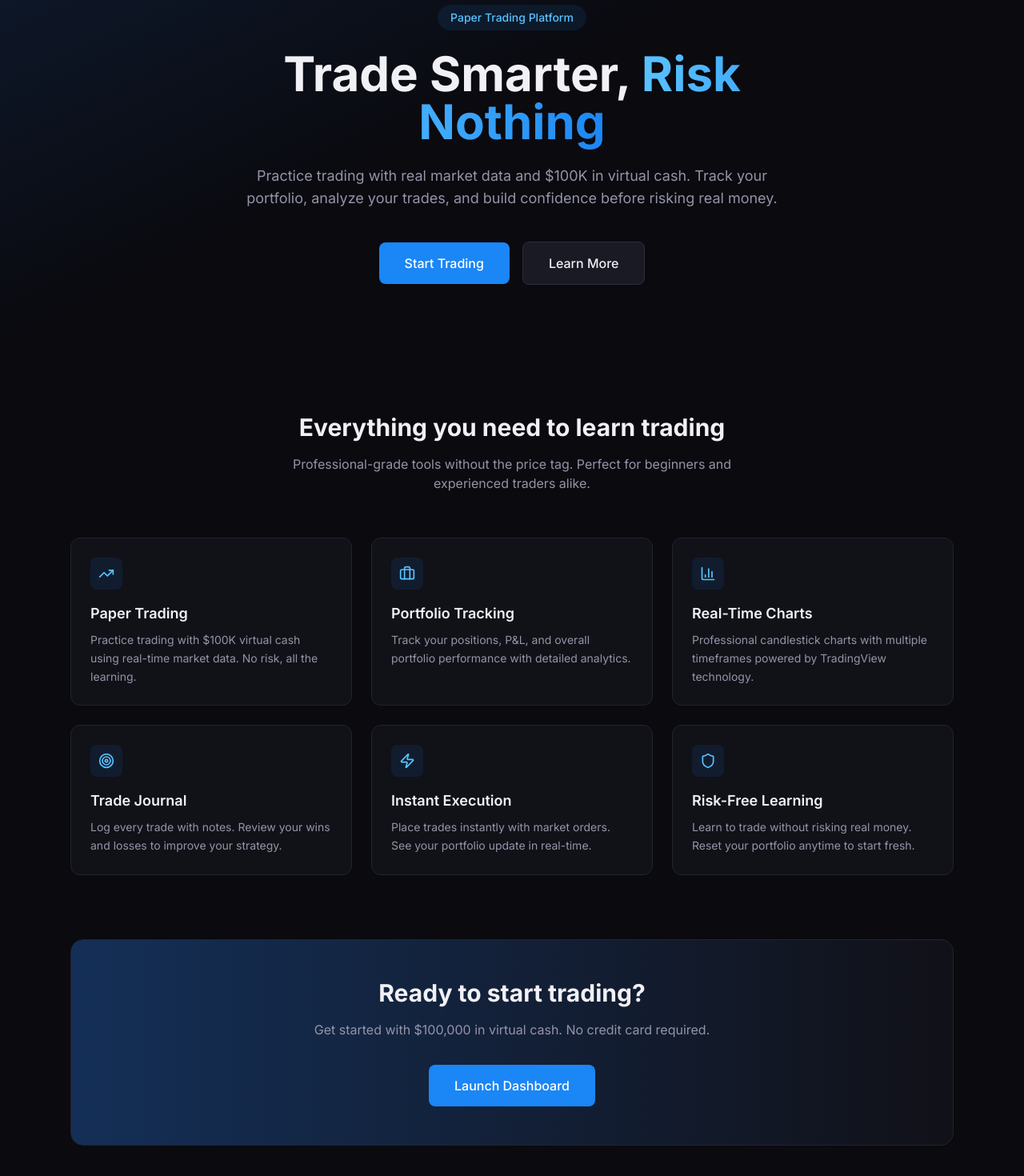
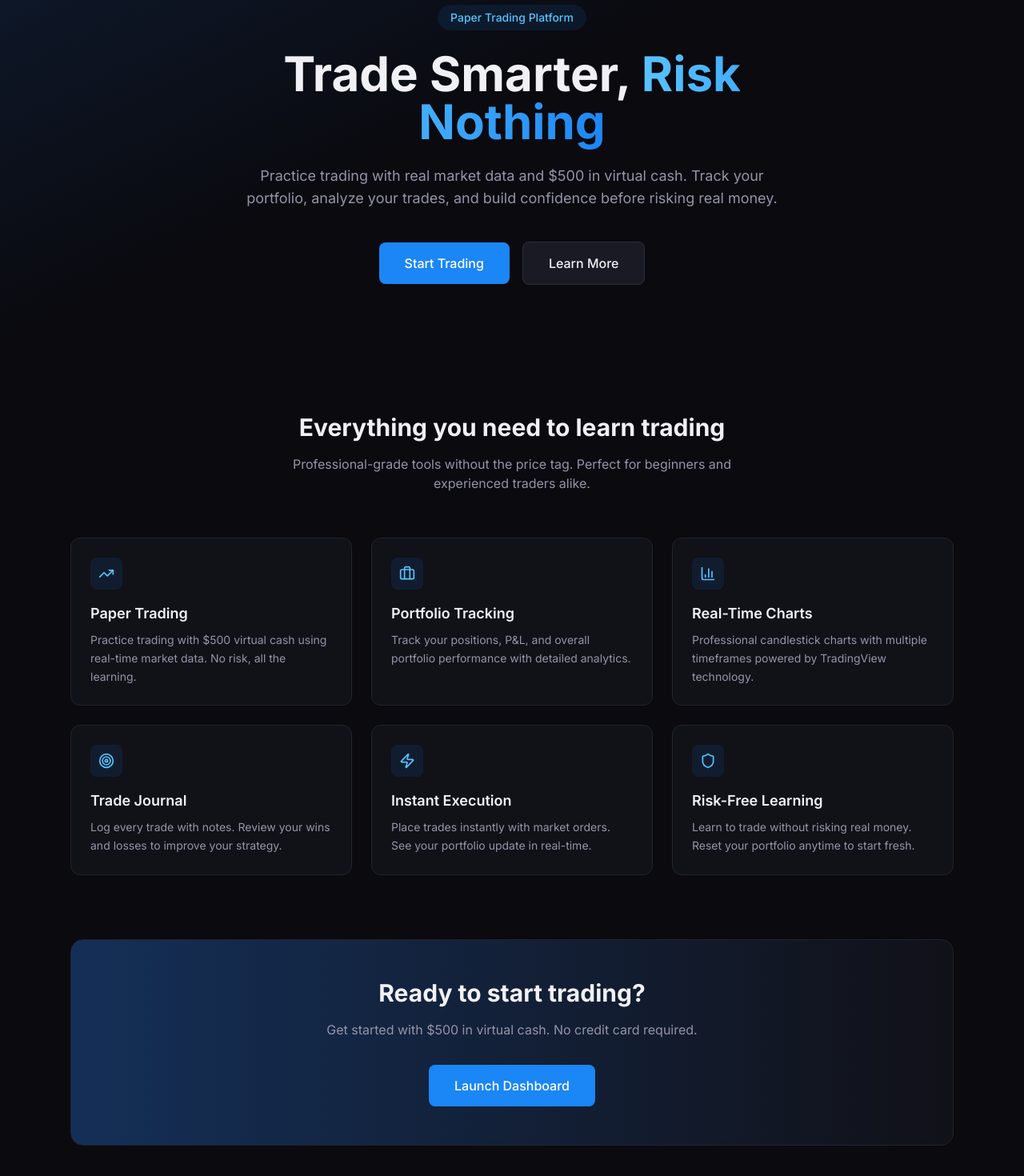
Before and after one commit to philipoolivier/ai-trader, a Next.js app: page / in a window 1280 px wide. Shown: the part 194-1664 px from the top of the page at 80% size. Built offline with nearby package versions, Linux system fonts and the light colour scheme.

Commit message:
Fix lightweight-charts API and change starting balance to $500
- Use addCandlestickSeries/addHistogramSeries (v4 API)
- Change paper trading starting balance from $100K to $500

Co-Authored-By: Claude Opus 4.6 (1M context) <noreply@anthropic.com>

```diff
--- a/src/app/api/portfolio/route.ts
+++ b/src/app/api/portfolio/route.ts
@@ -2,7 +2,7 @@ import { NextResponse } from 'next/server'
 import { supabase } from '@/lib/supabase'
 
 const DEFAULT_USER_ID = 'default-user'
-const INITIAL_BALANCE = 100000
+const INITIAL_BALANCE = 500
 
 export async function GET() {
   try {
@@ -79,7 +79,7 @@ export async function DELETE() {
       await supabase.from('portfolio_snapshots').delete().eq('portfolio_id', portfolio.id)
       await supabase
         .from('portfolios')
-        .update({ cash_balance: INITIAL_BALANCE })
+        .update({ cash_balance: INITIAL_BALANCE, initial_balance: INITIAL_BALANCE })
         .eq('id', portfolio.id)
     }
 
--- a/src/app/dashboard/page.tsx
+++ b/src/app/dashboard/page.tsx
@@ -79,8 +79,8 @@ export default function DashboardPage() {
 
   const positionsValue = positionsWithQuotes.reduce((sum, p) => sum + p.market_value, 0)
   const totalValue = (data?.portfolio?.cash_balance || 0) + positionsValue
-  const totalPnl = totalValue - (data?.portfolio?.initial_balance || 100000)
-  const totalPnlPercent = (totalPnl / (data?.portfolio?.initial_balance || 100000)) * 100
+  const totalPnl = totalValue - (data?.portfolio?.initial_balance || 500)
+  const totalPnlPercent = (totalPnl / (data?.portfolio?.initial_balance || 500)) * 100
   const unrealizedPnl = positionsWithQuotes.reduce((sum, p) => sum + p.unrealized_pnl, 0)
 
   const closedTrades = (data?.trades || []).filter((t) => t.side === 'sell' && t.pnl !== null)
--- a/src/app/dashboard/portfolio/page.tsx
+++ b/src/app/dashboard/portfolio/page.tsx
@@ -81,7 +81,7 @@ export default function PortfolioPage() {
   }, [fetchData])
 
   const handleReset = async () => {
-    if (!confirm('Reset your portfolio to $100,000? All trades and positions will be deleted.')) return
+    if (!confirm('Reset your portfolio to $500? All trades and positions will be deleted.')) return
     setResetting(true)
     try {
       await fetch('/api/portfolio', { method: 'DELETE' })
--- a/src/app/page.tsx
+++ b/src/app/page.tsx
@@ -12,7 +12,7 @@ const features = [
   {
     icon: TrendingUp,
     title: 'Paper Trading',
-    description: 'Practice trading with $100K virtual cash using real-time market data. No risk, all the learning.',
+    description: 'Practice trading with $500 virtual cash using real-time market data. No risk, all the learning.',
   },
   {
     icon: Briefcase,
@@ -77,7 +77,7 @@ export default function LandingPage() {
               </span>
             </h1>
             <p className="text-lg text-text-secondary mb-10 max-w-2xl mx-auto">
-              Practice trading with real market data and $100K in virtual cash.
+              Practice trading with real market data and $500 in virtual cash.
               Track your portfolio, analyze your trades, and build confidence before risking real money.
             </p>
             <div className="flex items-center justify-center gap-4">
@@ -128,7 +128,7 @@ export default function LandingPage() {
         <div className="bg-gradient-to-r from-brand-950 to-surface-1 rounded-2xl border border-surface-3 p-12 text-center">
           <h2 className="text-3xl font-bold text-text-primary mb-4">Ready to start trading?</h2>
           <p className="text-text-secondary mb-8 max-w-lg mx-auto">
-            Get started with $100,000 in virtual cash. No credit card required.
+            Get started with $500 in virtual cash. No credit card required.
           </p>
           <Link
             href="/dashboard"
--- a/src/components/PriceChart.tsx
+++ b/src/components/PriceChart.tsx
@@ -1,7 +1,7 @@
 'use client'
 
 import { useEffect, useRef, useState } from 'react'
-import { createChart, ColorType, CandlestickSeries, HistogramSeries } from 'lightweight-charts'
+import { createChart, ColorType } from 'lightweight-charts'
 import type { OHLC } from '@/types'
 
 interface PriceChartProps {
@@ -63,7 +63,7 @@ export default function PriceChart({ symbol }: PriceChartProps) {
       height: 400,
     })
 
-    const candleSeries = chart.addSeries(CandlestickSeries, {
+    const candleSeries = chart.addCandlestickSeries({
       upColor: '#22c55e',
       downColor: '#ef4444',
       borderUpColor: '#22c55e',
@@ -72,7 +72,7 @@ export default function PriceChart({ symbol }: PriceChartProps) {
       wickDownColor: '#ef4444',
     })
 
-    const volumeSeries = chart.addSeries(HistogramSeries, {
+    const volumeSeries = chart.addHistogramSeries({
       priceFormat: { type: 'volume' },
       priceScaleId: '',
     })
```
Also changed, not shown: 1 other file (tests, documents, lock files or other folders).
